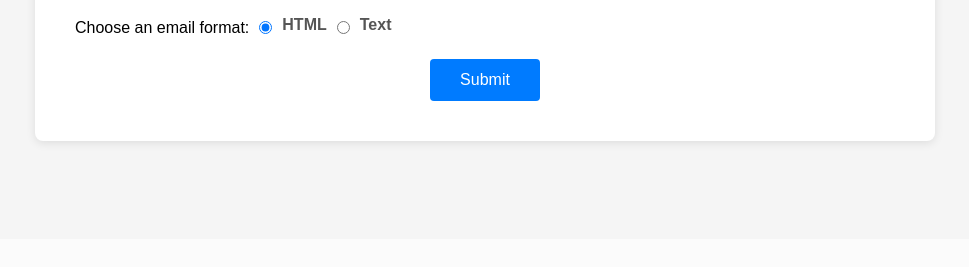
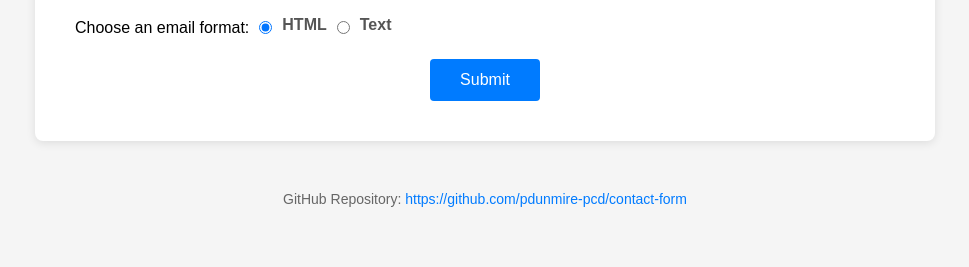
Before and after one commit to pdunmire-pcd/contact-form, a Node server app: page / in a window 1280 px wide. Shown: the part 561-828 px from the top of the page, without its empty margins (155-1124 px from the left). Before the commit the page ends 707 px from the top, so only its background shows below. Run offline with Node 20, Linux system fonts and the light colour scheme.

Commit message:
Final version of contact form porject

```diff
--- a/public/styles/styles.css
+++ b/public/styles/styles.css
@@ -111,3 +111,20 @@ button[type="submit"] {
 button[type="submit"]:hover {
     background-color: #0056b3;
 }
+
+footer {
+    text-align: center;
+    margin-top: 30px;
+    padding: 20px;
+    color: #666;
+    font-size: 14px;
+}
+
+footer a {
+    color: #007bff;
+    text-decoration: none;
+}
+
+footer a:hover {
+    text-decoration: underline;
+}
--- a/views/home.html
+++ b/views/home.html
@@ -82,5 +82,8 @@
 
         <button type="submit">Submit</button>
     </form>
+    <footer>
+        <p>GitHub Repository: <a href="https://github.com/pdunmire-pcd/contact-form" target="_blank">https://github.com/pdunmire-pcd/contact-form</a></p>
+    </footer>
 </body>
 </html>
```
